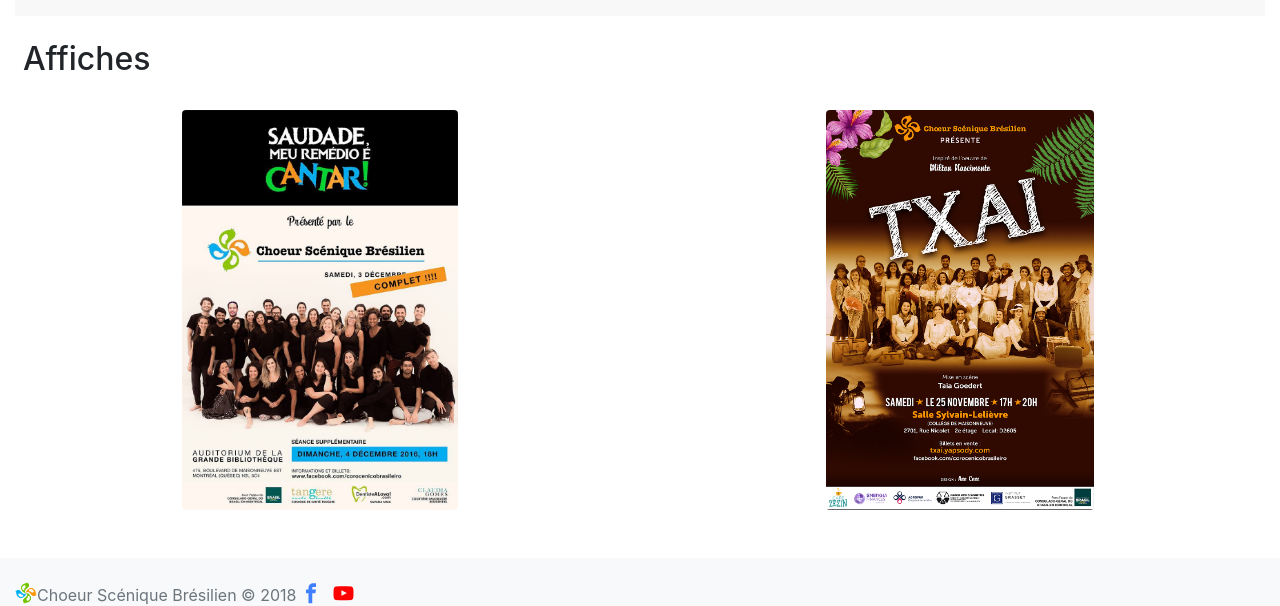
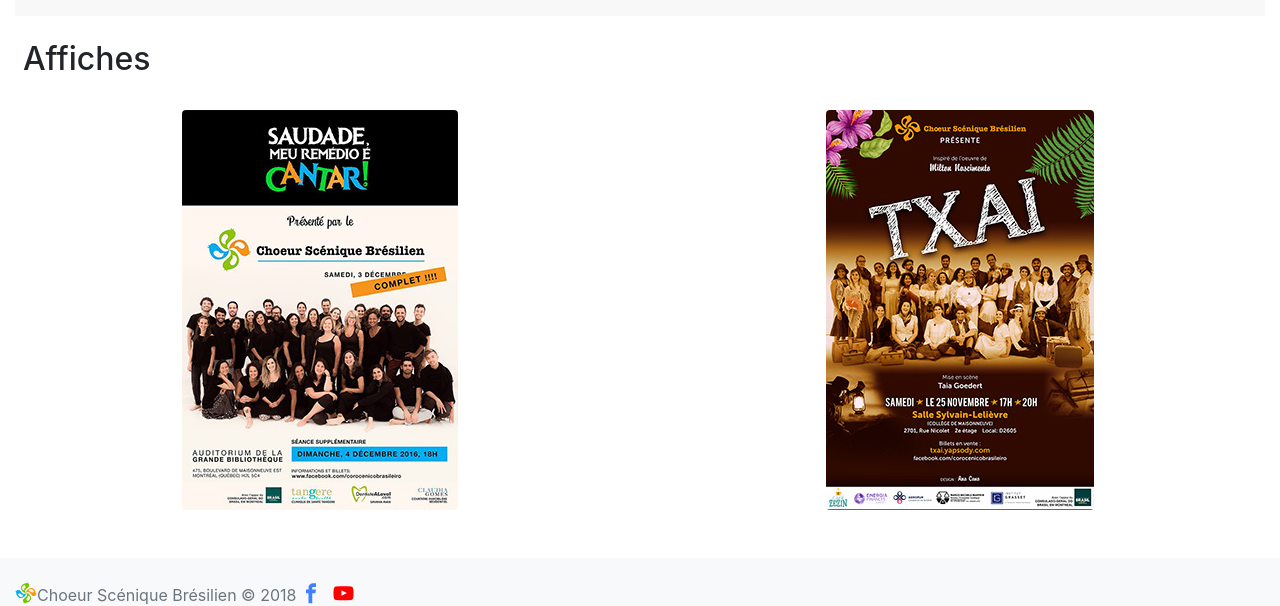
Before and after one commit to corocenicobrasileiro/corocenicobrasileiro.github.io, a Jekyll site: the page built from index.html, in a window 1280 px wide. Shown: the part 506-1112 px from the top of the page. Built offline with Jekyll 4.4.1, drawn with Linux system fonts in a browser that asks for light colours; nearby versions of some CDN libraries; some web fonts are replaced.

Commit message:
redimensionamento dos cartazes

```diff
--- a/index.html
+++ b/index.html
@@ -48,7 +48,7 @@
             <img class="img-fluid rounded" src="img/cartazes/saudade.jpg">
         </div>
         <div class="col-sm pb-4 text-center">
-            <img class="img-fluid rounded" src="img/cartazes/txai.png">
+            <img class="img-fluid rounded" src="img/cartazes/txai.jpg">
         </div>
     </div>
 </div>
```
Also changed, not shown: img/cartazes/saudade.jpg, img/cartazes/txai.jpg (added), img/cartazes/txai.png (deleted).
